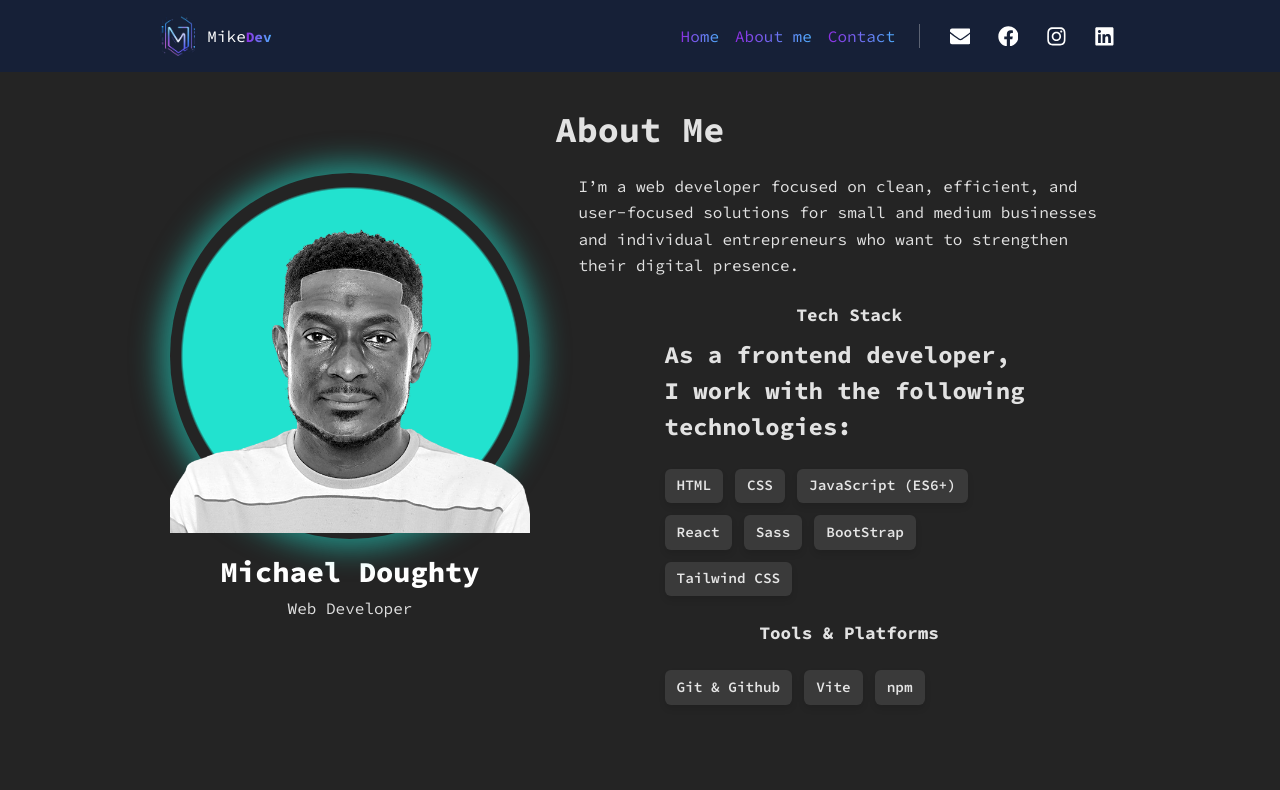
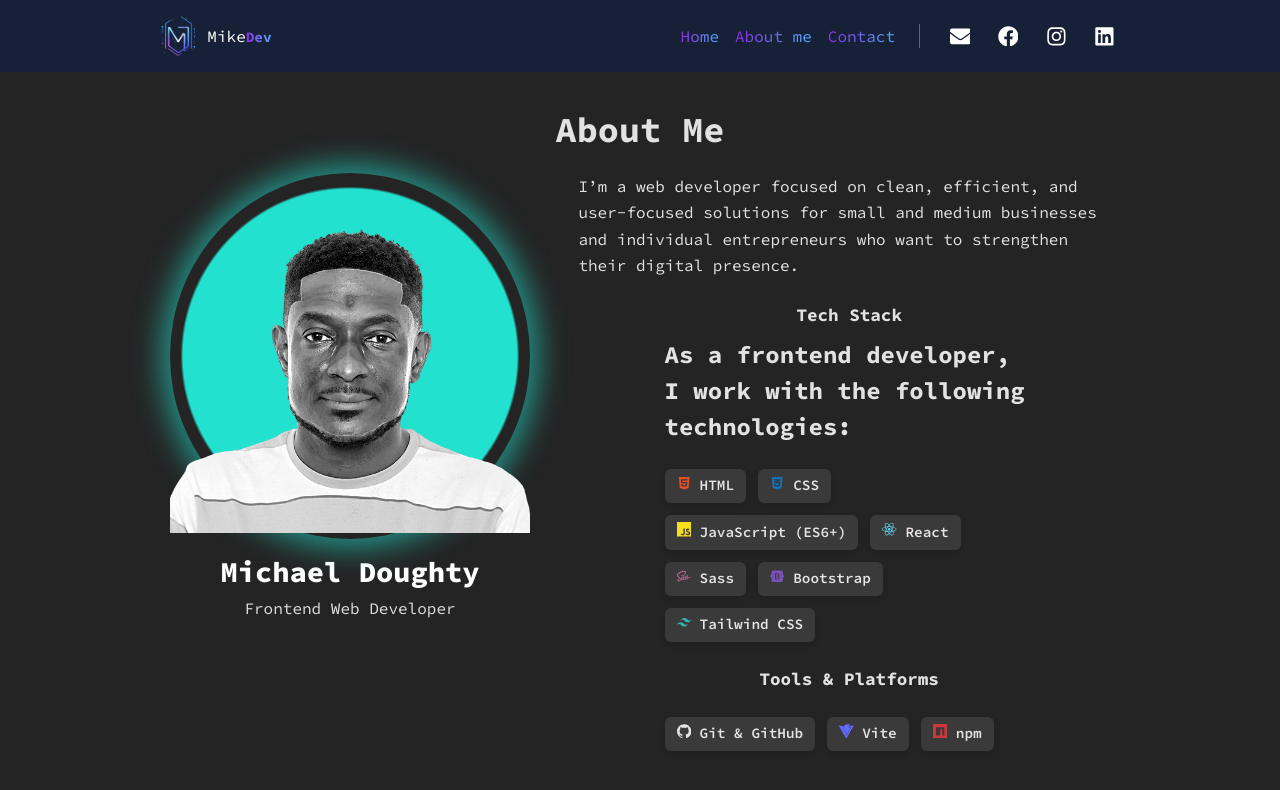
Before and after one commit to YekimCodez/react-portfolio, a React (Vite) app: page /about in a window 1280 px wide. Shown: the top 790 px of the page. Built offline with nearby package versions, Linux system fonts and the light colour scheme.

Commit message:
- Added icons to the TechStack component list items. - Changed class names from "techstack_list" to "techstack-list" for consistency. - Updated CSS to reflect the new class names and added styles for list items.

```diff
--- a/src/components/DevCard.jsx
+++ b/src/components/DevCard.jsx
@@ -3,7 +3,7 @@ import React from "react";
 export default function DevCard({
   src,
   name = "Michael Doughty",
-  title = "Web Developer",
+  title = "Frontend Web Developer",
   variant = "halo", // "halo" | "happy" | "ember"
 }) {
   return (
--- a/src/components/TechStack.jsx
+++ b/src/components/TechStack.jsx
@@ -1,23 +1,28 @@
 import React from 'react';
+import { FaHtml5, FaCss3Alt, FaReact, FaSass } from 'react-icons/fa';
+import { SiJavascript, SiBootstrap, SiTailwindcss, SiGithub, SiVite, SiNpm } from 'react-icons/si';
 
 const TechStack = () => {
   return (
     <div className="container">
-      <h2 className="techstack-heading">As a frontend developer, I work with the following technologies:</h2>
+      <h2 className="techstack-heading">
+        As a frontend developer, I work with the following technologies:
+      </h2>
       <ul className="techstack-list">
-        <li className="techstack-item">HTML</li>
-        <li className="techstack-item">CSS</li>
-        <li className="techstack-item">JavaScript (ES6+)</li>
-        <li className="techstack-item">React</li>
-        <li className="techstack-item">Sass</li>
-        <li className="techstack-item">BootStrap</li>
-        <li className="techstack-item">Tailwind CSS</li>
+        <li className="techstack-item"><FaHtml5 color="#E34F26" /> HTML</li>
+        <li className="techstack-item"><FaCss3Alt color="#1572B6" /> CSS</li>
+        <li className="techstack-item"><SiJavascript color="#F7DF1E" /> JavaScript (ES6+)</li>
+        <li className="techstack-item"><FaReact color="#61DAFB" /> React</li>
+        <li className="techstack-item"><FaSass color="#CC6699" /> Sass</li>
+        <li className="techstack-item"><SiBootstrap color="#7952B3" /> Bootstrap</li>
+        <li className="techstack-item"><SiTailwindcss color="#38B2AC" /> Tailwind CSS</li>
       </ul>
+
       <h3 className="tools-heading">Tools & Platforms</h3>
       <ul className="tools-list">
-        <li className="tools-item">Git & Github</li>
-        <li className="tools-item">Vite</li>
-        <li className="tools-item">npm</li>
+        <li className="tools-item"><SiGithub /> Git & GitHub</li>
+        <li className="tools-item"><SiVite color="#646CFF" /> Vite</li>
+        <li className="tools-item"><SiNpm color="#CB3837" /> npm</li>
       </ul>
     </div>
   );
```
Also changed, not shown: src/notes.txt.
